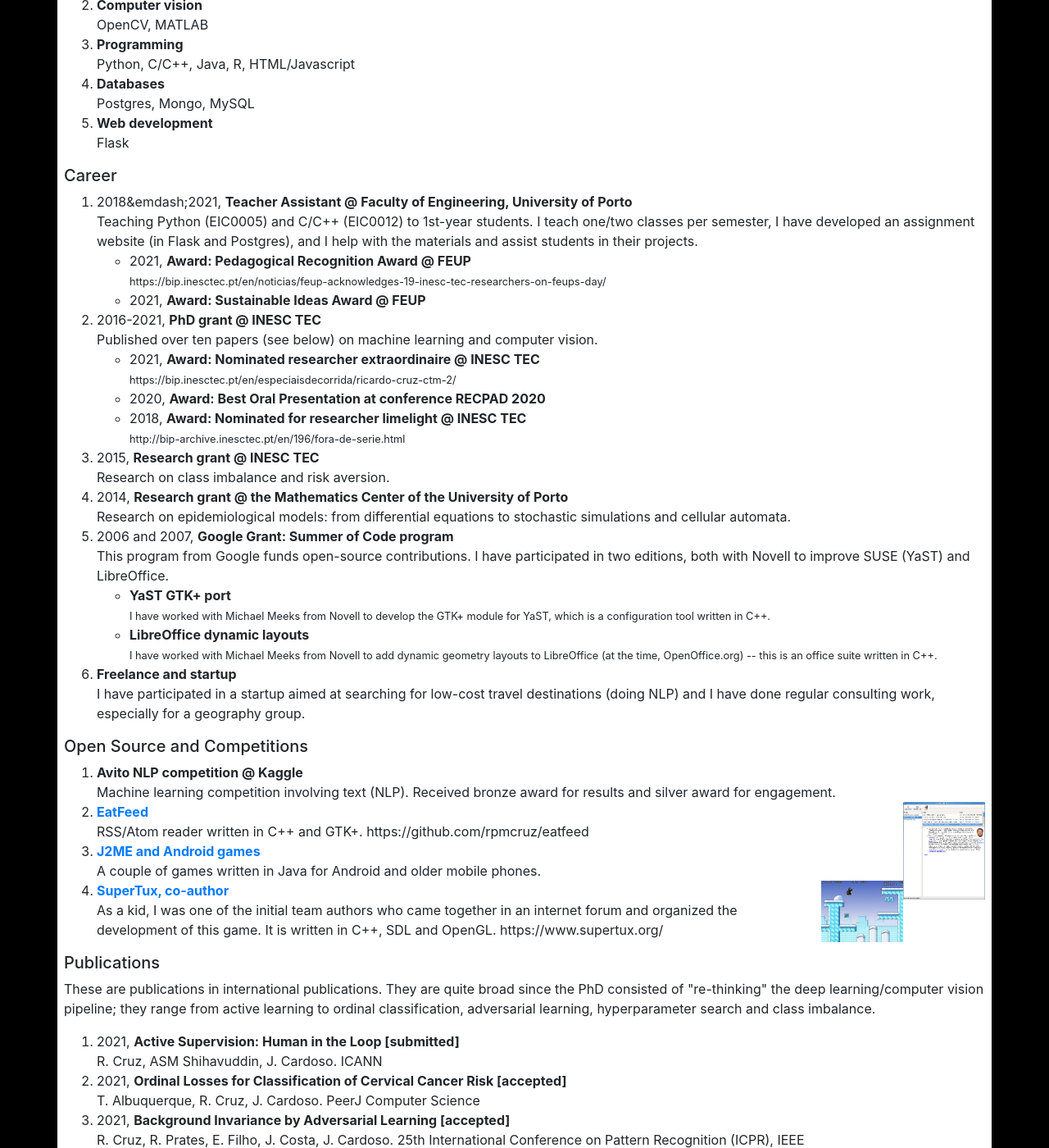
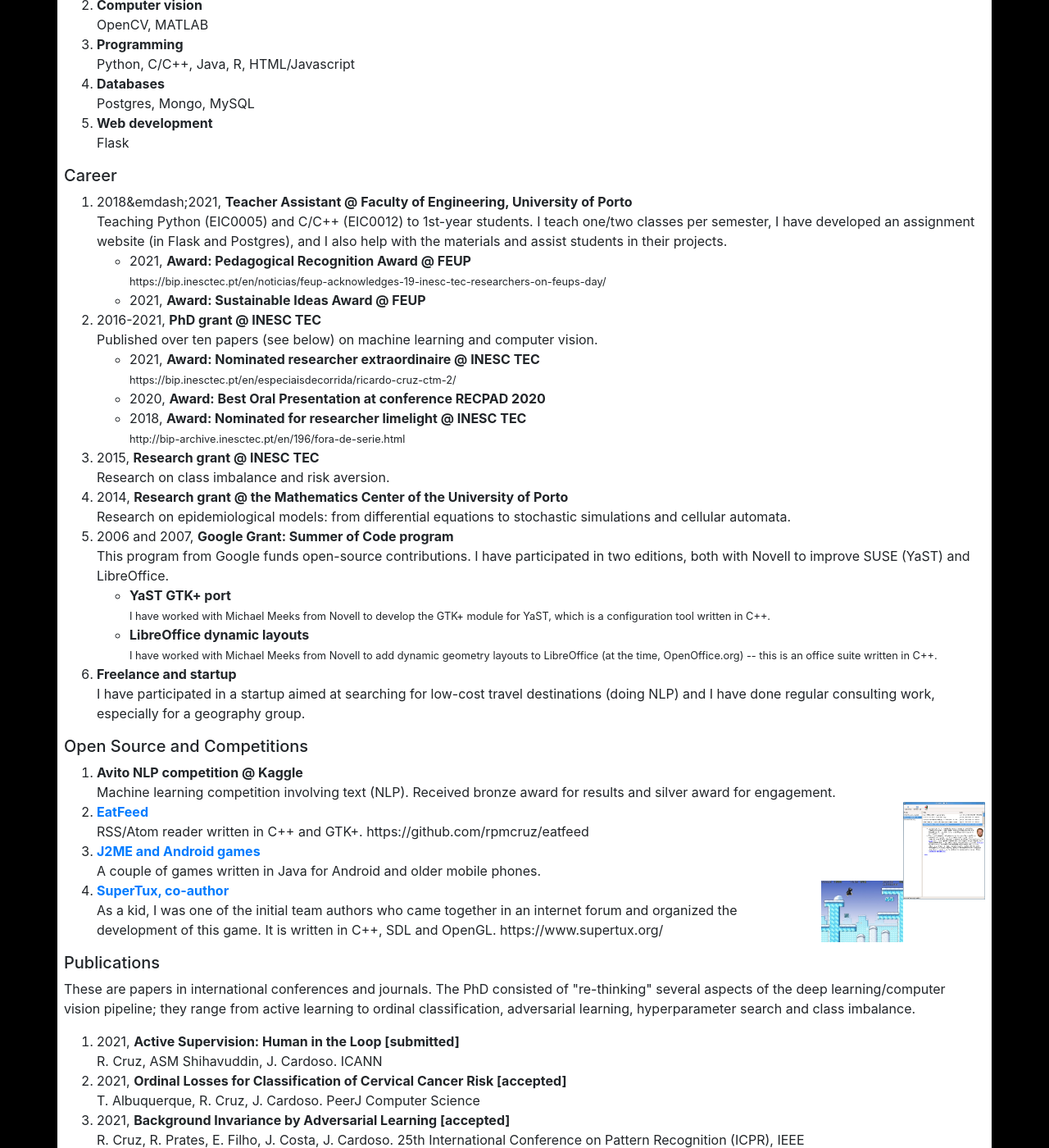
Before and after one commit to rpmcruz/rpmcruz.github.io, a Jekyll site: the page built from cv.html, in a window 1280 px wide and 1400 px high, scrolled down 917 px. Shown: the whole window at 82% size. Built offline with Jekyll 4.4.1, drawn with Linux system fonts in a browser that asks for light colours.

Commit message:
Minor fixes and cosmetic changes.

```diff
--- a/aux/cv/rpcruz.yaml
+++ b/aux/cv/rpcruz.yaml
@@ -69,7 +69,7 @@
     tree:
         -
             title: Teacher Assistant @ Faculty of Engineering, University of Porto
-            subtitle: Teaching Python (EIC0005) and C/C++ (EIC0012) to 1st-year students. I teach one/two classes per semester, I have developed an assignment website (in Flask and Postgres), and I help with the materials and assist students in their projects.
+            subtitle: Teaching Python (EIC0005) and C/C++ (EIC0012) to 1st-year students. I teach one/two classes per semester, I have developed an assignment website (in Flask and Postgres), and I also help with the materials and assist students in their projects.
             date: 2018--2021
             tree:
                 -
@@ -139,7 +139,7 @@
             link: https://www.supertux.org/
 -
     title: Publications
-    subtitle: 'These are publications in international publications. They are quite broad since the PhD consisted of "re-thinking" the deep learning/computer vision pipeline; they range from active learning to ordinal classification, adversarial learning, hyperparameter search and class imbalance.'
+    subtitle: 'These are papers in international conferences and journals. The PhD consisted of "re-thinking" several aspects of the deep learning/computer vision pipeline; they range from active learning to ordinal classification, adversarial learning, hyperparameter search and class imbalance.'
     tree:
         -
             date: 2021
--- a/cv.html
+++ b/cv.html
@@ -60,7 +60,7 @@ active: cv
 </ol>
 <h5 class="cv" name="career">Career</h5>
 <ol>
-<li>2018&emdash;2021, <b>Teacher Assistant @ Faculty of Engineering, University of Porto</b><br>Teaching Python (EIC0005) and C/C++ (EIC0012) to 1st-year students. I teach one/two classes per semester, I have developed an assignment website (in Flask and Postgres), and I help with the materials and assist students in their projects.</li>
+<li>2018&emdash;2021, <b>Teacher Assistant @ Faculty of Engineering, University of Porto</b><br>Teaching Python (EIC0005) and C/C++ (EIC0012) to 1st-year students. I teach one/two classes per semester, I have developed an assignment website (in Flask and Postgres), and I also help with the materials and assist students in their projects.</li>
 
 <ul>
 <li>2021, <b>Award: Pedagogical Recognition Award @ FEUP</b><br><small>https://bip.inesctec.pt/en/noticias/feup-acknowledges-19-inesc-tec-researchers-on-feups-day/</small></li>
@@ -122,7 +122,7 @@ active: cv
 
 </ol>
 <h5 class="cv" name="publications">Publications</h5>
-<p>These are publications in international publications. They are quite broad since the PhD consisted of "re-thinking" the deep learning/computer vision pipeline; they range from active learning to ordinal classification, adversarial learning, hyperparameter search and class imbalance.</p><ol>
+<p>These are papers in international conferences and journals. The PhD consisted of "re-thinking" several aspects of the deep learning/computer vision pipeline; they range from active learning to ordinal classification, adversarial learning, hyperparameter search and class imbalance.</p><ol>
 <li>2021, <b>Active Supervision: Human in the Loop [submitted]</b><br>R. Cruz, ASM Shihavuddin, J. Cardoso. ICANN</li>
 
 
```
Also changed, not shown: 2 other files.
